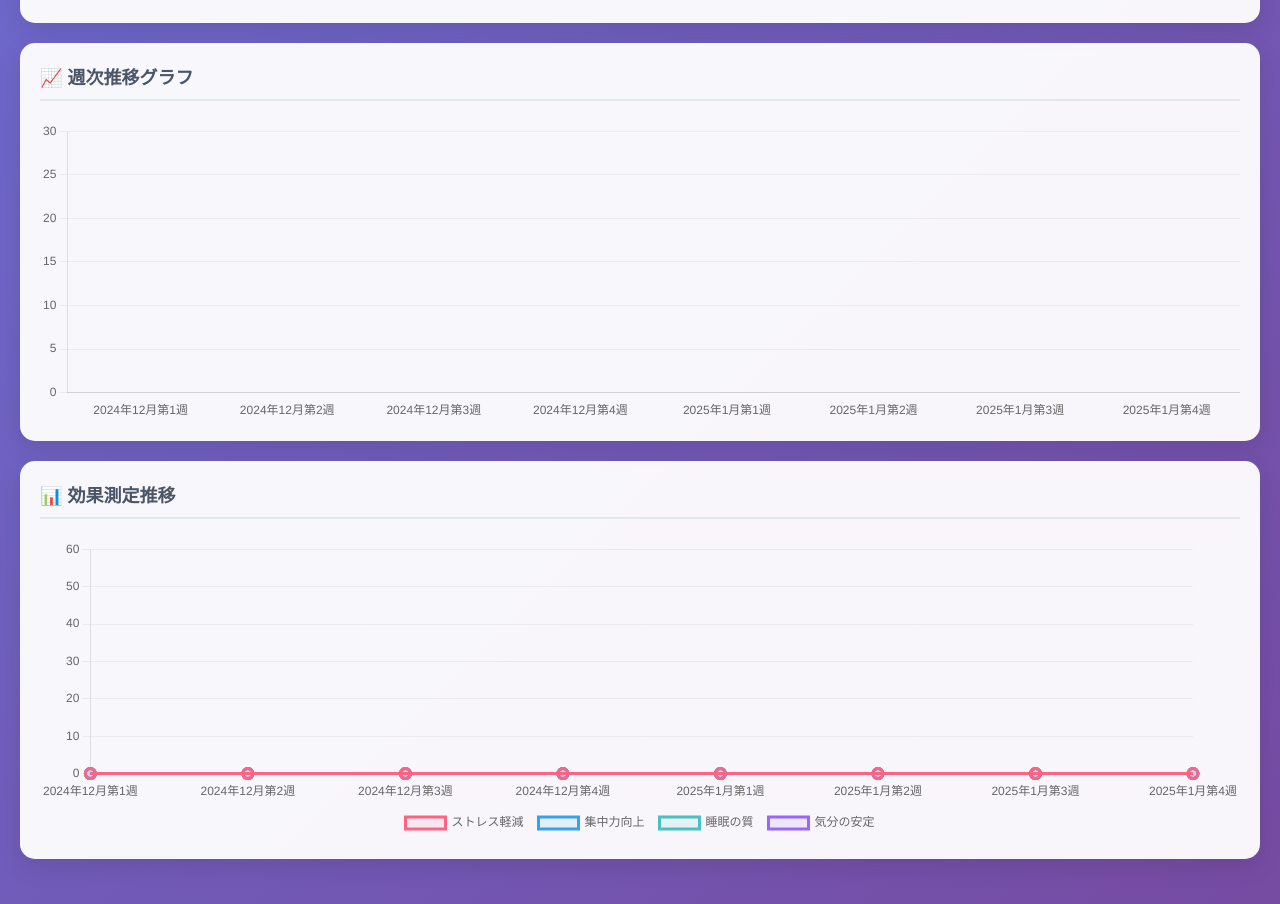
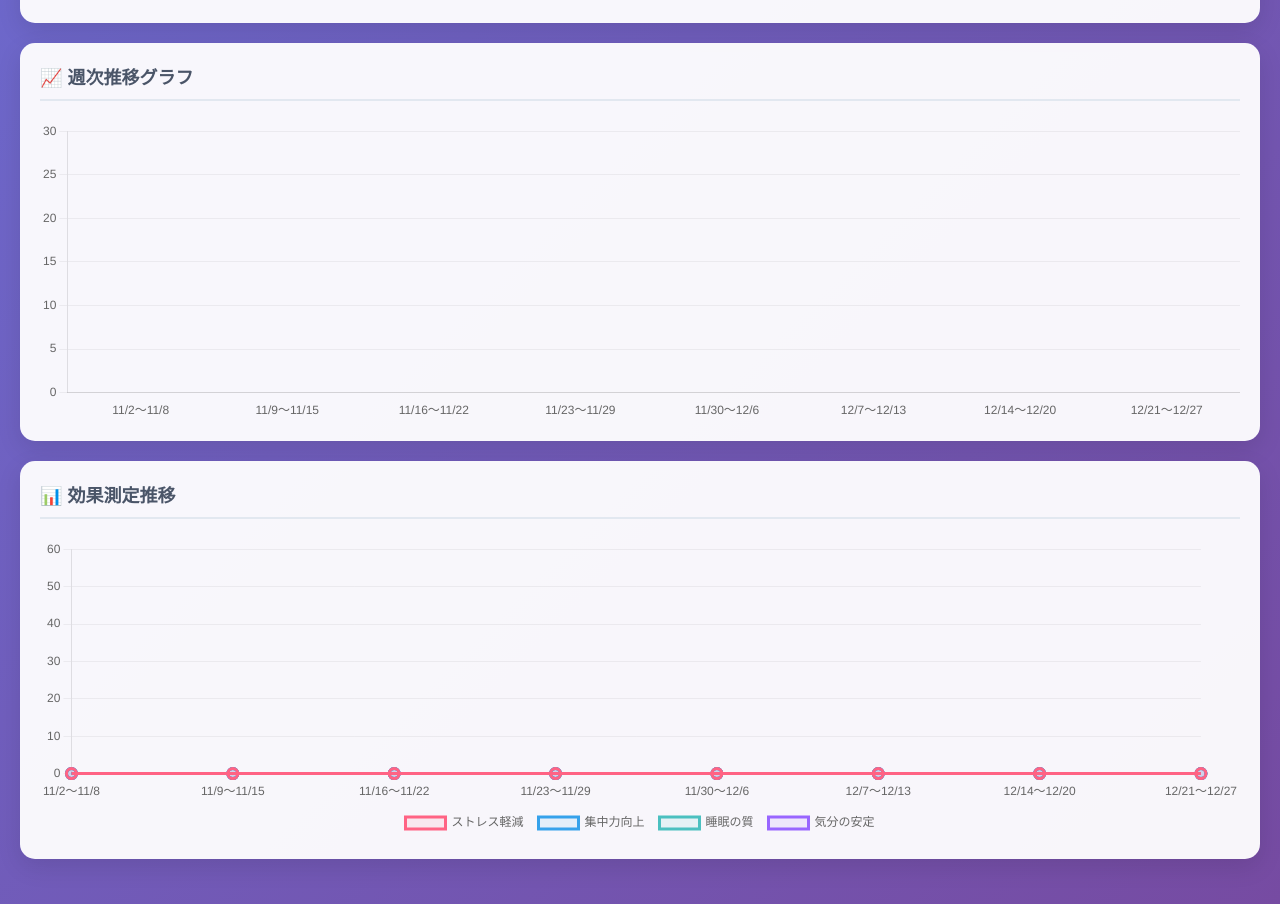
Before and after one commit to ykuriaki1212-rgb/mindfullness-meditation, a plain HTML site: page index.html in a window 1280 px wide. Shown: the part 1720-2624 px from the top of the page. Drawn offline with nearby package versions, Linux system fonts and the light colour scheme.

Commit message:
Add files via upload

```diff
--- a/index.html
+++ b/index.html
@@ -850,45 +850,47 @@
         }
         updateDate();
 
-        // 週番号を取得する関数（0から始まる）
+        // 日曜日を週の開始日として週番号を取得（0から始まる）
         function getCurrentWeekNumber() {
             const today = new Date();
-            const month = today.getMonth() + 1;
-            const weekNumber = getWeekNumber(today) - 1; // 0ベースのインデックス
+            const startDate = new Date(2024, 11, 1); // 2024年12月1日から開始
 
-            // 12月第1週から順に0,1,2,3,4,5,6,7と割り当て
-            if (month === 12) {
-                return weekNumber;
-            } else if (month === 1) {
-                return 4 + weekNumber;
+            // 今日が日曜日から何週目かを計算
+            const daysSinceStart = Math.floor((today - startDate) / (1000 * 60 * 60 * 24));
+            const weeksSinceStart = Math.floor(daysSinceStart / 7);
+
+            return weeksSinceStart;
+        }
+
+        // 週のラベルを生成する関数（日曜始まりの週）
+        function generateWeekLabels() {
+            const labels = [];
+            const today = new Date();
+            const currentWeekIndex = getCurrentWeekNumber();
+
+            // 現在の週の日曜日を見つける
+            const currentSunday = new Date(today);
+            currentSunday.setDate(today.getDate() - today.getDay());
+
+            // 4週前から3週後まで（計8週間）のラベルを生成
+            for (let i = -4; i <= 3; i++) {
+                const weekStart = new Date(currentSunday);
+                weekStart.setDate(currentSunday.getDate() + (i * 7));
+
+                const year = weekStart.getFullYear();
+                const month = weekStart.getMonth() + 1;
+                const day = weekStart.getDate();
+
+                // 週の終わり（土曜日）を計算
+                const weekEnd = new Date(weekStart);
+                weekEnd.setDate(weekStart.getDate() + 6);
+                const endMonth = weekEnd.getMonth() + 1;
+                const endDay = weekEnd.getDate();
+
+                labels.push(`${month}/${day}〜${endMonth}/${endDay}`);
             }
 
-            return 0; // デフォルトは第1週
-        }
-
-        // 週番号を取得する関数（1から始まる）
-        function getWeekNumber(date) {
-            const firstDayOfMonth = new Date(date.getFullYear(), date.getMonth(), 1);
-            const dayOfMonth = date.getDate();
-            const firstDayWeekday = firstDayOfMonth.getDay();
-
-            const weekNumber = Math.ceil((dayOfMonth + firstDayWeekday) / 7);
-
-            return weekNumber;
-        }
-
-        // 週のラベルを生成する関数
-        function generateWeekLabels() {
-            return [
-                '2024年12月第1週',
-                '2024年12月第2週',
-                '2024年12月第3週',
-                '2024年12月第4週',
-                '2025年1月第1週',
-                '2025年1月第2週',
-                '2025年1月第3週',
-                '2025年1月第4週'
-            ];
+            return labels;
         }
 
         // データ管理用のオブジェクト
```
